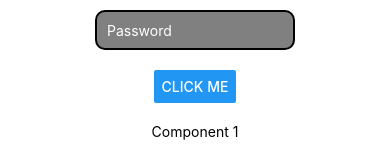
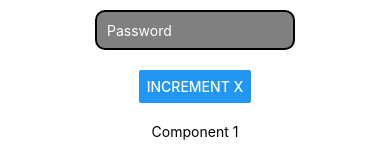
Before and after one commit to Nadil-Dulran/MobileTestApp, a React Native app: screen / in a window 390 px wide. Shown: the part 154-314 px from the top of the page. Built offline with nearby package versions, Linux system fonts and the light colour scheme.

Commit message:
Develop function with Regular variable

```diff
--- a/App.tsx
+++ b/App.tsx
@@ -17,6 +17,15 @@ function App() {
     setCount(count + 1);
   }
 
+  // Normal variables - Var, Let, Const
+
+  var x = 0; // Regular variable not a state variable(will not cause re-render)
+
+  function changeX(){
+    x = x + 1;
+    console.log(' X Value : ' + x);
+  }
+
   return (
       <View style={{ alignItems: 'center'}}>
         <CustomLable>Welcome !</CustomLable>
@@ -34,9 +43,7 @@ function App() {
         secureTextEntry={true}
         />
 
-        <Button title='Click me' onPress={() => {
-          changeCount();
-        }} />
+        <Button title='Increment X' onPress={changeX} />
 
         <Component1 style={{marginBottom: 20, marginTop: 20}}/>
         <Component2 style={{marginBottom: 20}}/>
```
